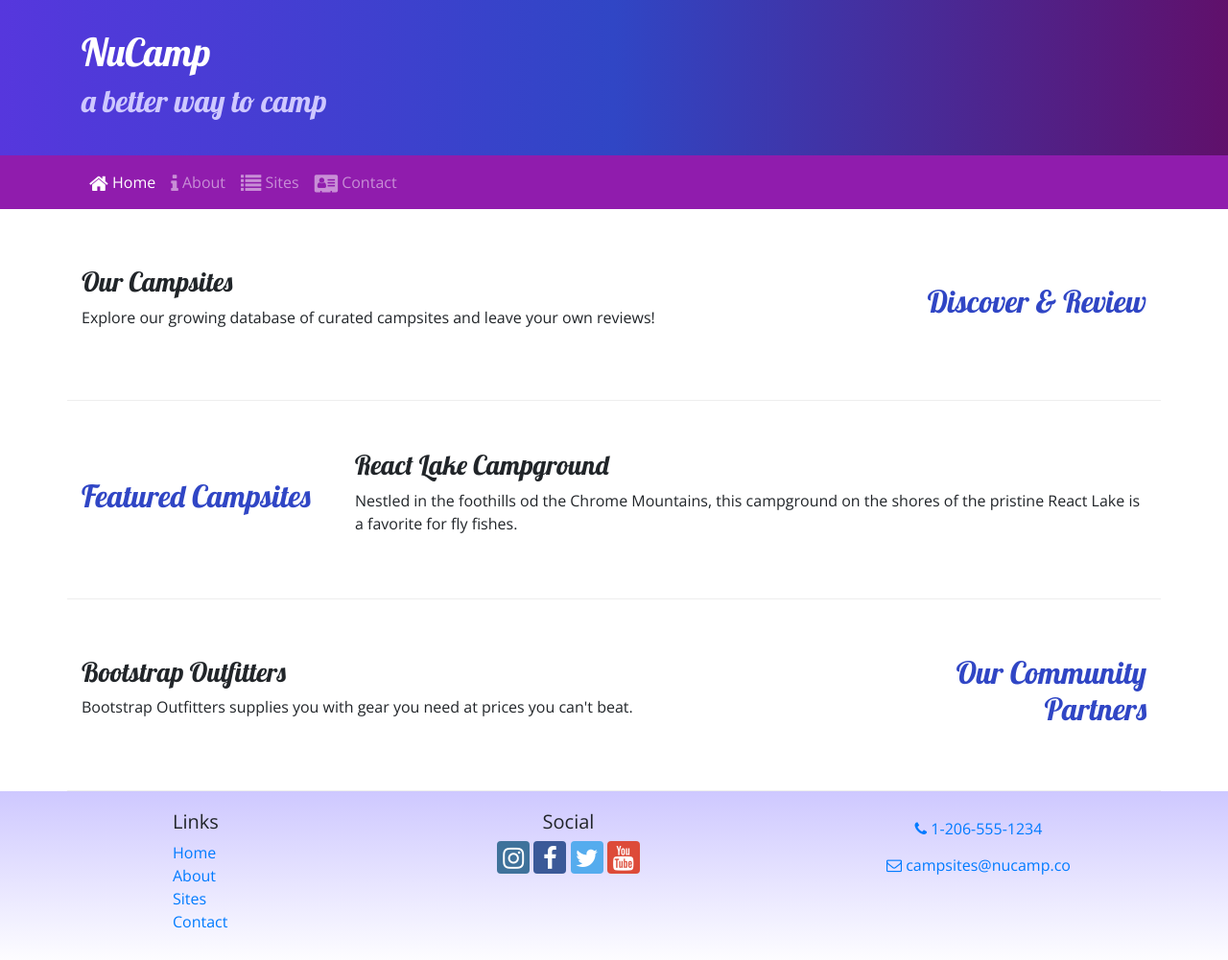
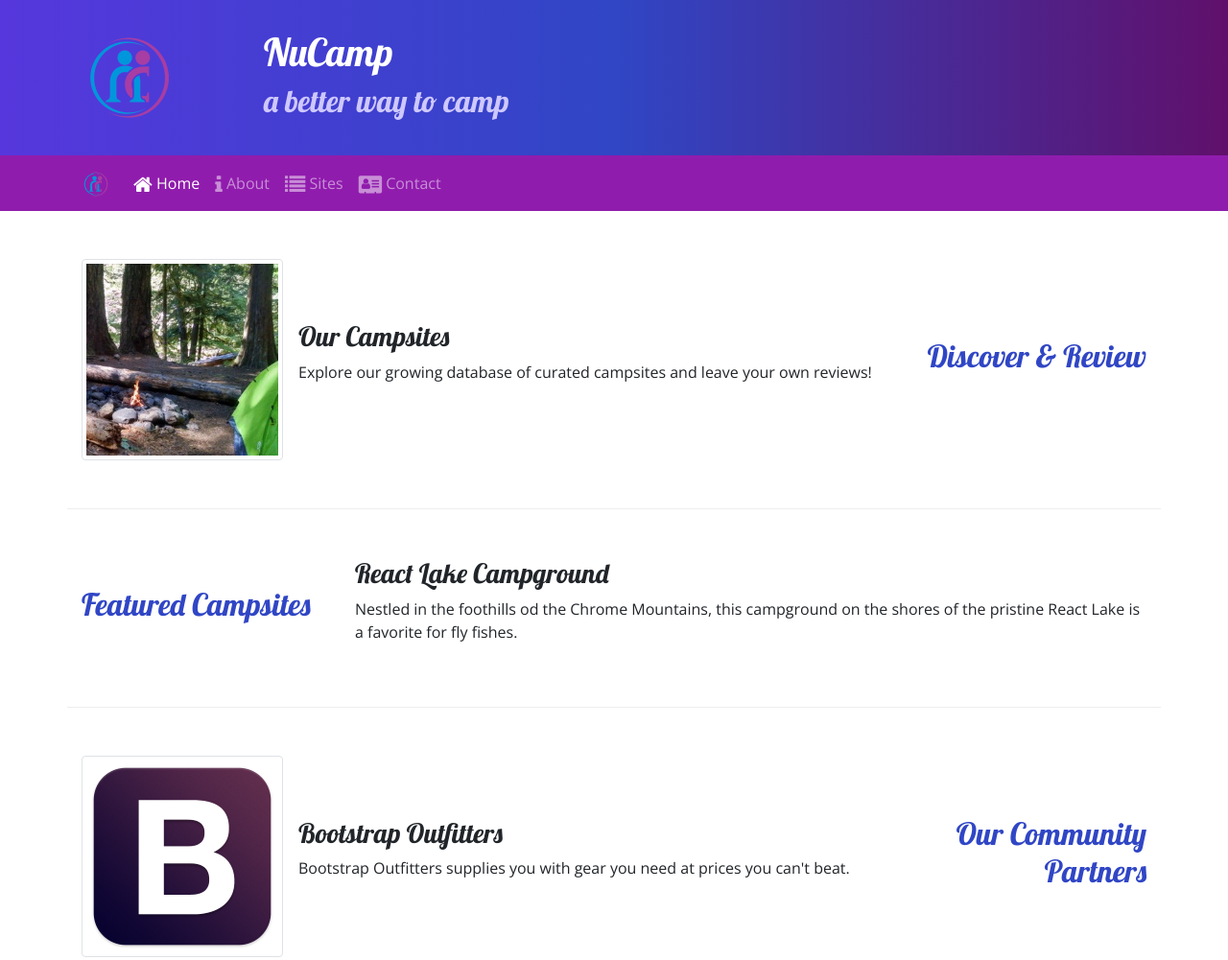
Before and after one commit to Jamesg95/First-Bootstrap-Project, a website: page index.html in a window 1280 px wide. Shown: the top 1001 px of the page at 96% size. Drawn offline with nearby package versions, Linux system fonts and the light colour scheme.

Commit message:
added images and media

```diff
--- a/index.html
+++ b/index.html
@@ -14,6 +14,9 @@
     <header class="jumbotron jumbotron-fluid">
         <div class="container">
             <div class="row">
+                <div class="col-4 col-sm-3 col-md-2 align-self-center">
+                    <a href="index.html"><img src="img/logo.png" alt="" class="img-fluid"/></a>
+                </div>
                 <div class="col">
                     <h1>NuCamp</h1>
                     <h2>a better way to camp</h2>
@@ -24,6 +27,9 @@
 
     <nav class="navbar navbar-expand-sm navbar-dark sticky-top">
         <div class="container">
+            <a href="#" class="navbar-brand">
+                <img src="img/logo.png" height="30" width="30" alt="">
+            </a>
             <button class="navbar-toggler ml-auto" type="button" data-toggle="collapse" data-target="#nucampNavbar">
             <span class="navbar-toggler-icon"></span>
             </button>
@@ -44,8 +50,13 @@
                 <h2 class="text-sm-right">Discover & Review </h2>
             </div>
             <div class="col">
-                <h3>Our Campsites </h3>
-                <p>Explore our growing database of curated campsites and leave your own reviews!</p>
+                <div class="media">
+                    <img class="d-flex mr-3 img-thumbnail" src="img/breadcrumb-trail-thumb.jpg" alt="breadcrumb trail thumbnail"/>
+                    <div class="media-body align-self-center">
+                        <h3>Our Campsites </h3>
+                        <p>Explore our growing database of curated campsites and leave your own reviews!</p>
+                    </div>
+                </div>
             </div>
         </div>
     </div>
@@ -68,8 +79,13 @@
                 <h2 class="text-sm-right">Our Community Partners</h2>
             </div>
             <div class="col">
-                <h3>Bootstrap Outfitters</h3>
-                <p>Bootstrap Outfitters supplies you with gear you need at prices you can't beat.</p>
+                <div class="media">
+                    <img class="d-flex mr-3 img-thumbnail" src="img/bootstrap-thumb.png" alt="Bootstrap Outfitters">
+                    <div class="media-body align-self-center">
+                        <h3>Bootstrap Outfitters</h3>
+                        <p>Bootstrap Outfitters supplies you with gear you need at prices you can't beat.</p>
+                    </div>
+                </div>
             </div>
         </div>
     </div>
```
Also changed, not shown: aboutus.html (+6 -0 lines), contactus.html (+6 -0 lines), img/bootstrap-thumb.png (added), img/breadcrumb-trail-thumb.jpg (added), img/breadcrumb-trail.jpg (added), img/chrome-river-thumb.jpg (added), img/chrome-river.jpg (added), img/logo.png (added), img/react-lake-thumb.jpg (added), img/react-lake.jpg (added).
